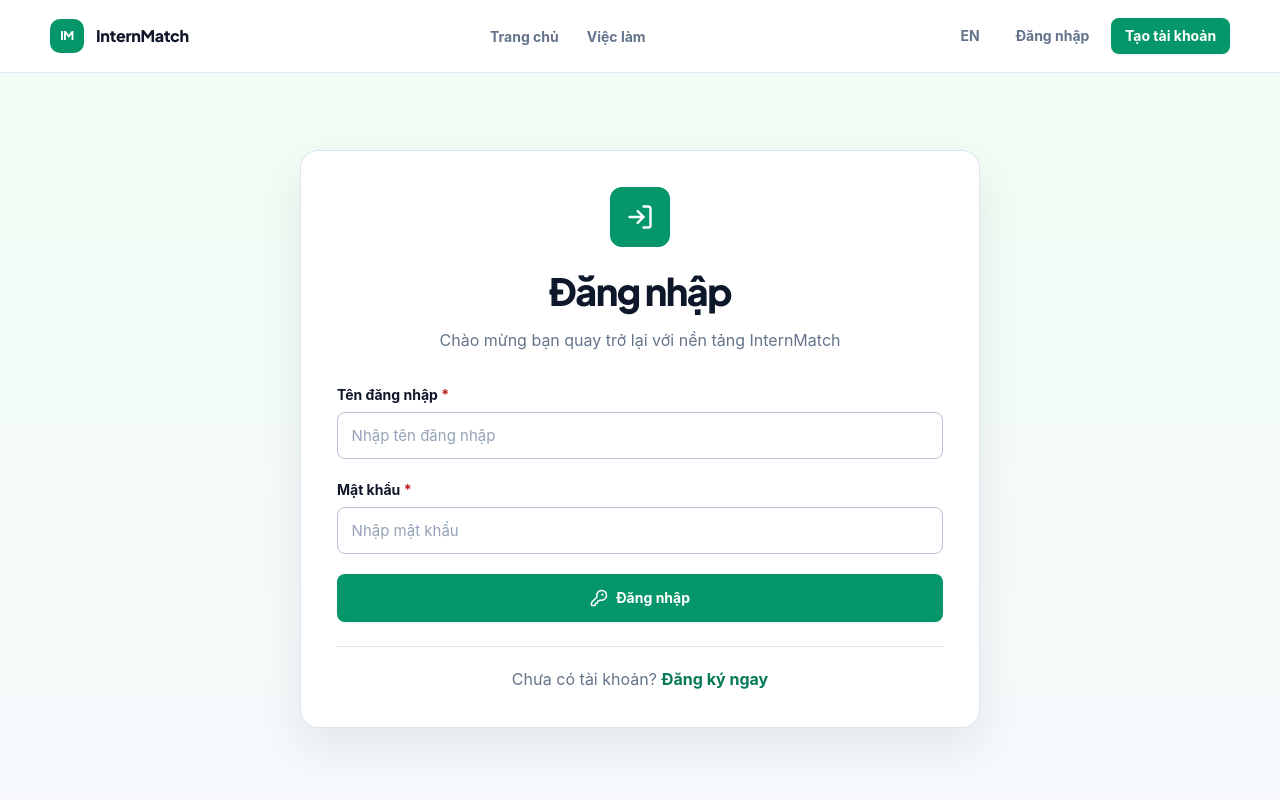
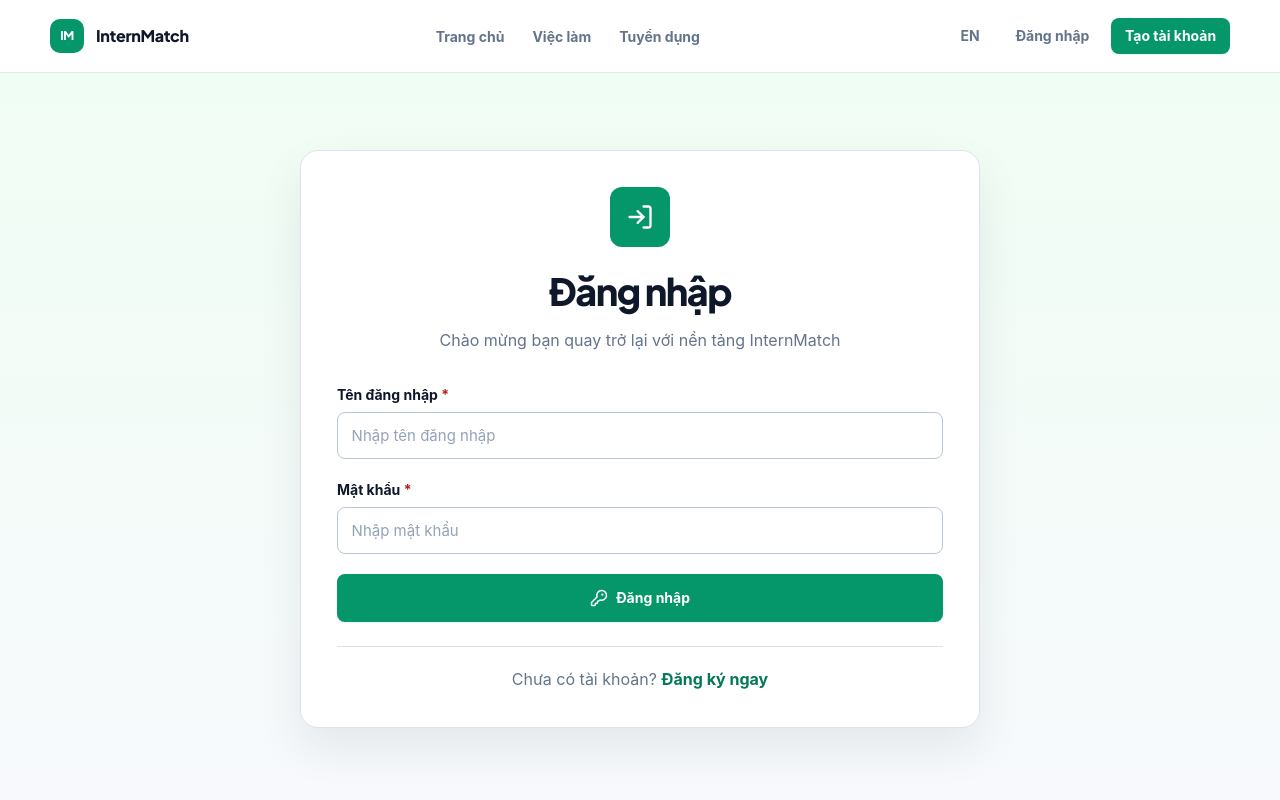
Before and after one commit to Dyu-36/InternMatch, a Next.js app: page /login in a window 1280 px wide. Shown: the top 800 px of the page. Built offline with nearby package versions, Linux system fonts and the light colour scheme; no server answers; the database is empty.

Commit message:
Add recruitment navigation link

```diff
--- a/src/components/layout/SiteHeader.tsx
+++ b/src/components/layout/SiteHeader.tsx
@@ -12,6 +12,7 @@ import { useLocale } from '@/context/LocaleContext';
 const navItems = [
   { href: "/", label: "Trang chủ" },
   { href: "/jobs", label: "Việc làm" },
+  { href: "/company/jobs/create", label: "Tuyển dụng" },
 ];
 
 export function SiteHeader() {
--- a/src/locales/en.json
+++ b/src/locales/en.json
@@ -182,6 +182,7 @@
   "Khám phá việc làm →": "Explore jobs →",
   "Trang chủ": "Home",
   "Việc làm": "Jobs",
+  "Tuyển dụng": "Recruitment",
   "InternMatch - Trang chủ": "InternMatch - Home",
   "Điều hướng chính": "Main navigation",
   "Không thể đăng xuất. Vui lòng thử lại.": "Unable to sign out. Please try again.",
```
